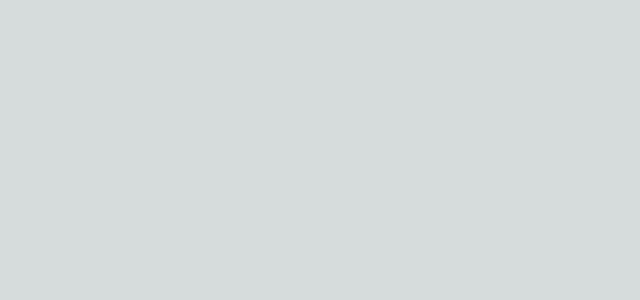
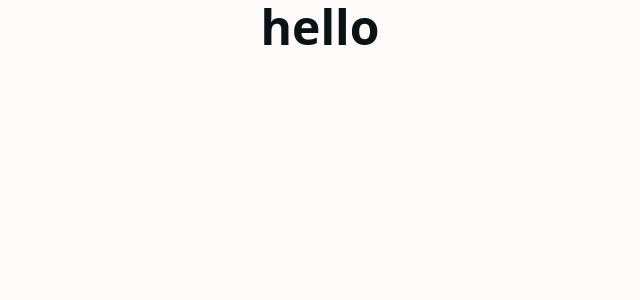
Before and after one commit to AndyKodehode/Portfolio2024, a Next.js app: page / in a window 1280 px wide. Shown: the top 300 px of the page, without its empty margins (320-960 px from the left). Built offline with nearby package versions, Linux system fonts and the light colour scheme.

Commit message:
styling errors

```diff
--- a/components/navigation/navbar.jsx
+++ b/components/navigation/navbar.jsx
@@ -0,0 +1,12 @@
+
+
+
+export function NavBar(){
+
+    return(
+        <div className="w-full h-40 bg-black">
+          <h1>hello</h1>
+
+        </div>
+    )
+}
--- a/src/app/globals.css
+++ b/src/app/globals.css
@@ -1,33 +1,69 @@
+
 @tailwind base;
 @tailwind components;
 @tailwind utilities;
 
 :root {
-  --foreground-rgb: 0, 0, 0;
-  --background-start-rgb: 214, 219, 220;
-  --background-end-rgb: 255, 255, 255;
-}
+  /* KV standard black and white */
+  --kv-black: #0b1215;
+  --kv-white: #fffafa;
 
-@media (prefers-color-scheme: dark) {
-  :root {
-    --foreground-rgb: 255, 255, 255;
-    --background-start-rgb: 0, 0, 0;
-    --background-end-rgb: 0, 0, 0;
-  }
+  /* JOBLOOP COLORS */
+  /* Hovedfarger */
+  --jobloop-primary-green: #77c4b4;
+  --jobloop-primary-orange: #f4a366;
+  --jobloop-primary-grey: #575756;
+  /* Sekundærfarger */
+  --jobloop-secondary-green: #a5fbe9;
+  --jobloop-secondary-orange: #f5b58a;
+  --jobloop-secondary-greentone: #c8fff3;
+  /* Tertiærfarger */
+  --jobloop-tertiary-purple: #412f39;
+  --jobloop-tertiary-green: #1e555c;
 }
 
 body {
-  color: rgb(var(--foreground-rgb));
-  background: linear-gradient(
-      to bottom,
-      transparent,
-      rgb(var(--background-end-rgb))
-    )
-    rgb(var(--background-start-rgb));
+  color: var(--kv-black);
+  background: var(--kv-white);
 }
 
-@layer utilities {
-  .text-balance {
-    text-wrap: balance;
+h1 {
+  font-size: 3rem;
+  line-height: 3.4rem;
+}
+
+h2 {
+  font-size: 2rem;
+}
+
+button > h2 {
+  font-size: 1.2rem;
+  font-weight: 500;
+}
+
+h3 {
+  font-size: 1.4rem;
+}
+
+h1,
+h2,
+h3,
+h4,
+h5,
+h6 {
+  font-weight: 700;
+}
+
+@media not all and (min-width: 640px) {
+  h1 {
+    font-size: 1.6rem;
+  }
+
+  h2 {
+    font-size: 1.3rem;
+  }
+
+  h3 {
+    font-size: 1.1rem;
   }
 }
--- a/src/app/layout.js
+++ b/src/app/layout.js
@@ -11,7 +11,11 @@ export const metadata = {
 export default function RootLayout({ children }) {
   return (
     <html lang="en">
-      <body >{children}</body>
+      <body >
+
+      <div className="flex-1 overflow-x-hidden">{children}</div>
+
+      </body>
     </html>
   );
 }
--- a/src/app/page.js
+++ b/src/app/page.js
@@ -1,8 +1,11 @@
 import Image from "next/image";
+import { NavBar } from "../../components/navigation/navbar";
+import "./globals.css";
 
 export default function Home() {
   return (
-    <main >
+    <main className="flex flex-col items-center min-h-screen p-0" >
+      <NavBar/>
 
     </main>
   );
```
